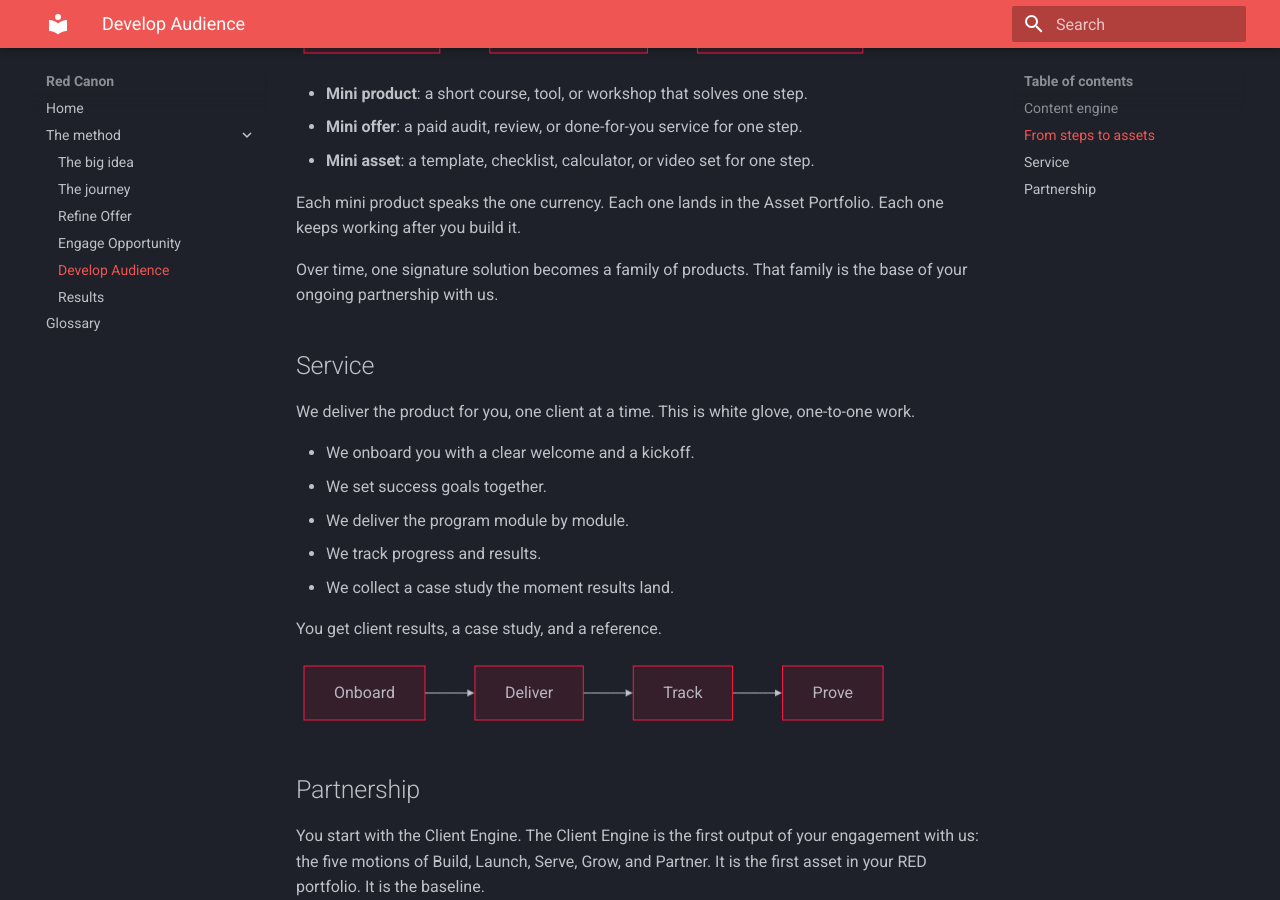
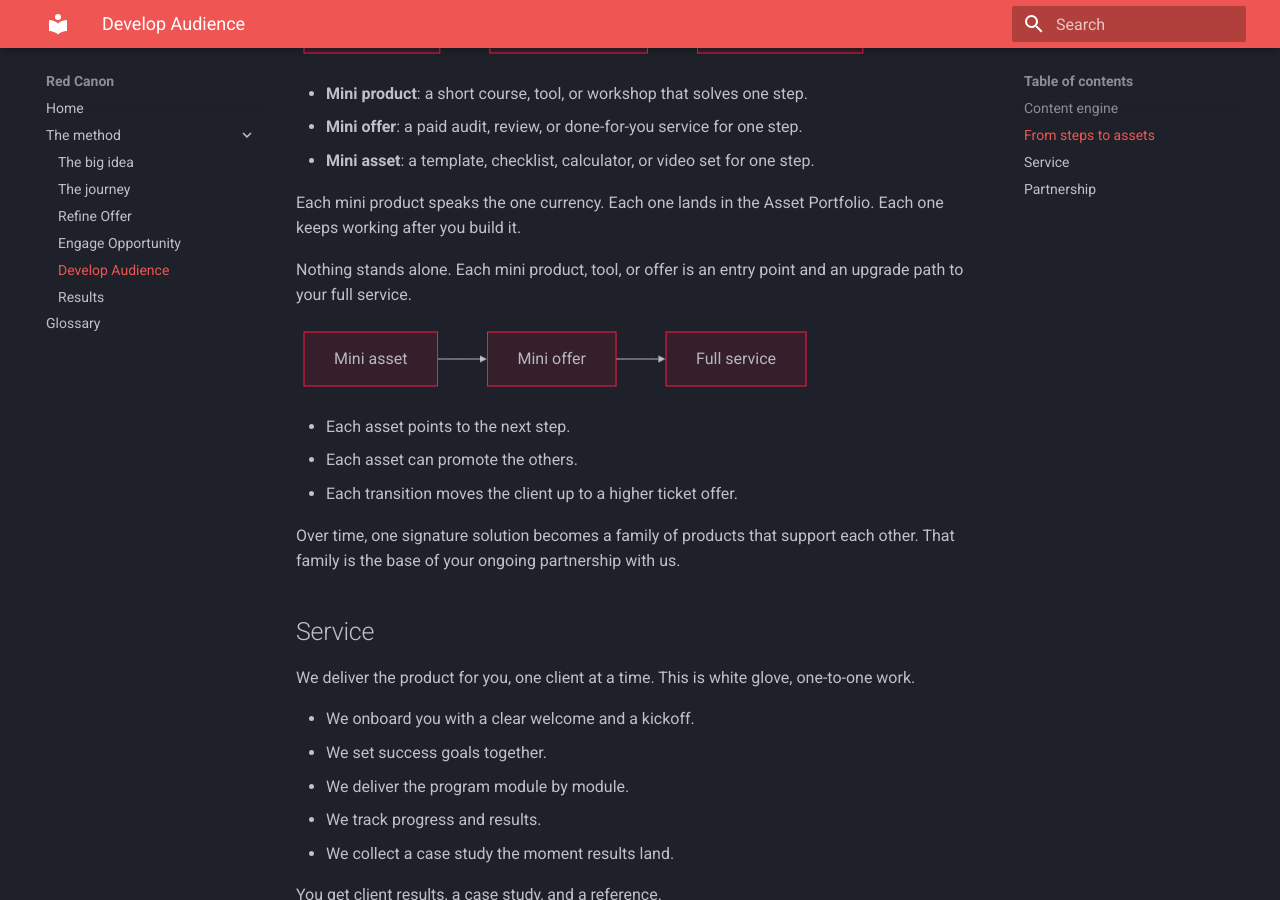
Before and after one commit to redrhino-online/red-canon, an MkDocs documentation site: the page built from docs/method/develop-audience.md, in a window 1280 px wide and 900 px high, scrolled down 1250 px. Built offline with MkDocs 1.6.1 and Material for MkDocs 9.7.7, drawn with Linux system fonts in a browser that asks for light colours.

Commit message:
docs(develop-audience): frame mini assets as entry points to full service

````diff
--- a/docs/method/develop-audience.md
+++ b/docs/method/develop-audience.md
@@ -47,8 +47,20 @@ flowchart LR
 Each mini product speaks the one currency. Each one lands in the Asset
 Portfolio. Each one keeps working after you build it.
 
-Over time, one signature solution becomes a family of products. That family is
-the base of your ongoing partnership with us.
+Nothing stands alone. Each mini product, tool, or offer is an entry point and
+an upgrade path to your full service.
+
+```mermaid
+flowchart LR
+    A[Mini asset] --> B[Mini offer] --> C[Full service]
+```
+
+- Each asset points to the next step.
+- Each asset can promote the others.
+- Each transition moves the client up to a higher ticket offer.
+
+Over time, one signature solution becomes a family of products that support
+each other. That family is the base of your ongoing partnership with us.
 
 ## Service
 
````
